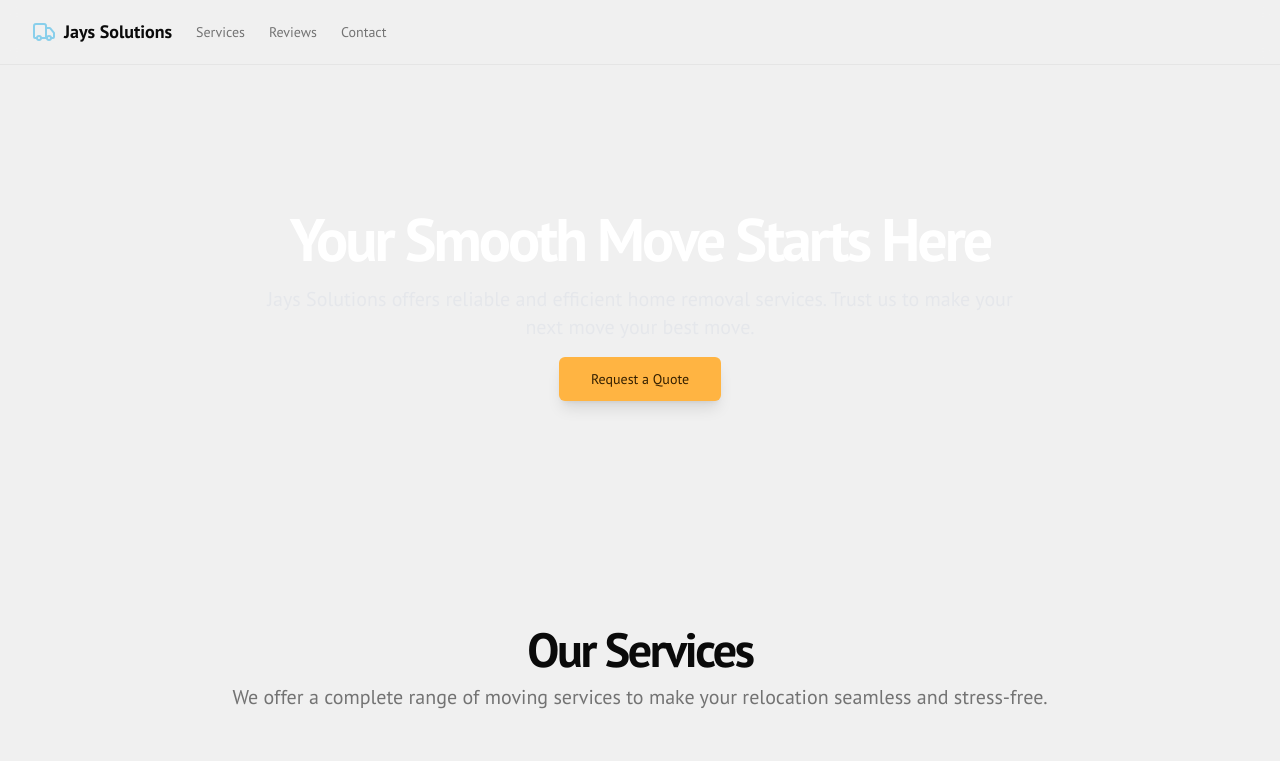
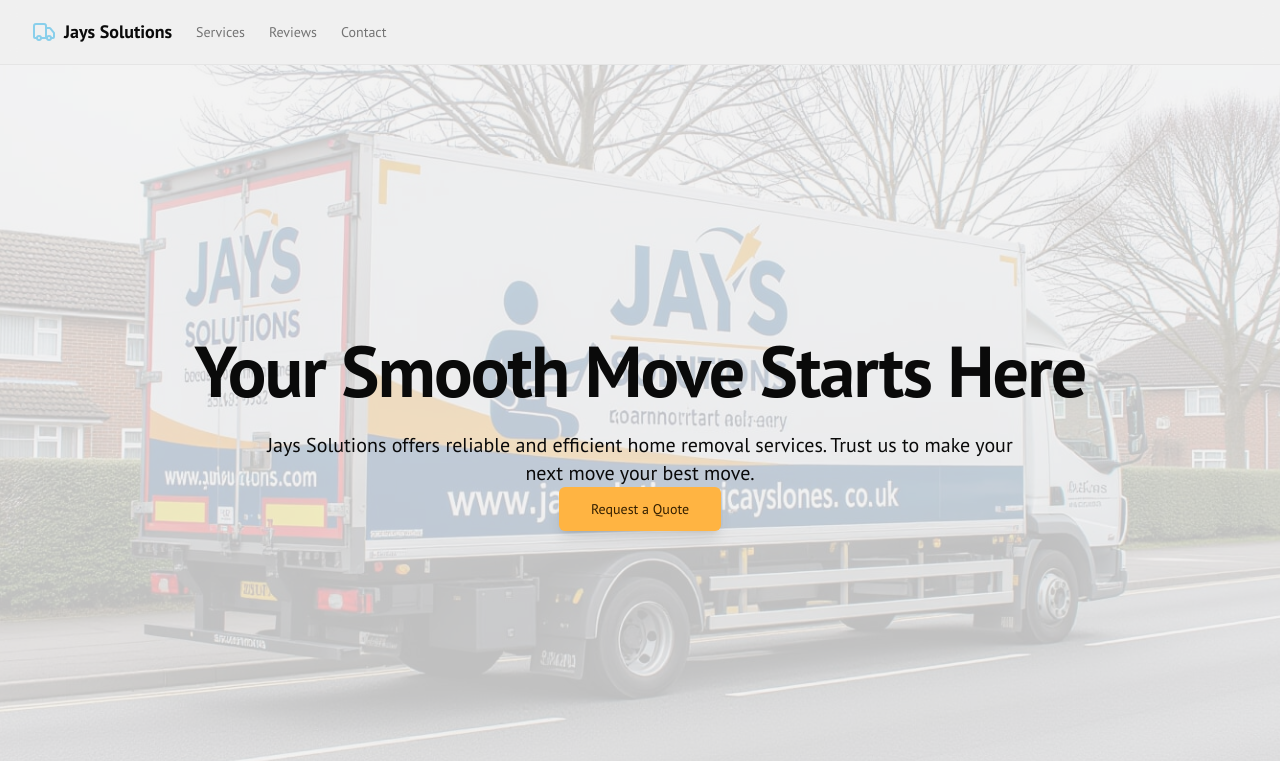
Before and after one commit to chrisbee2812/jayssolutions, a Next.js app: page / in a window 1280 px wide. Shown: the top 761 px of the page. Built offline with nearby package versions, Linux system fonts and the light colour scheme.

Commit message:
fixed hero image

```diff
--- a/src/components/sections/Hero.tsx
+++ b/src/components/sections/Hero.tsx
@@ -1,28 +1,24 @@
 import Image from 'next/image';
 import { Button } from '@/components/ui/button';
 import Link from 'next/link';
-import { PlaceHolderImages } from '@/lib/placeholder-images';
 
 export default function Hero() {
-  const heroImage = PlaceHolderImages.find(p => p.id === 'hero-background');
 
   return (
-    <section className="relative w-full h-[60vh] min-h-[400px] flex items-center justify-center text-center text-white">
+    <section id="home" className="relative h-[calc(100vh-4rem)] w-full flex items-center justify-center">
             <Image
                 src="/removals-truck.jpg"
-          alt="A moving truck on a suburban street"
+                alt="Personal trainer with a client"
+                priority
                 fill
-          className="object-cover -z-10 brightness-[.4]"
-          data-ai-hint="A moving truck on a suburban street"
-          priority={true}
+                className="object-cover opacity-20"
+                data-ai-hint="fitness workout"
             />
-
-      <div className="container px-4 md:px-6">
-        <div className="max-w-3xl mx-auto space-y-4">
-          <h1 className="text-4xl font-bold tracking-tighter sm:text-5xl md:text-6xl font-headline text-shadow-lg">
+            <div className="relative z-10 container mx-auto px-4 text-center text-foreground">
+                <h1 className="text-4xl font-extrabold tracking-tight font-headline sm:text-5xl md:text-6xl lg:text-7xl">
                     Your Smooth Move Starts Here
                 </h1>
-          <p className="text-lg text-gray-200 md:text-xl text-shadow">
+                <p className="mt-6 max-w-3xl mx-auto text-lg md:text-xl">
                     Jays Solutions offers reliable and efficient home removal services. Trust us to make your next move your best move.
                 </p>
                 <div>
@@ -31,7 +27,6 @@
             </Button>
           </div>
             </div>
-      </div>
         </section>
   );
 }
```
Lines whose indentation alone changed are shown as unchanged.
